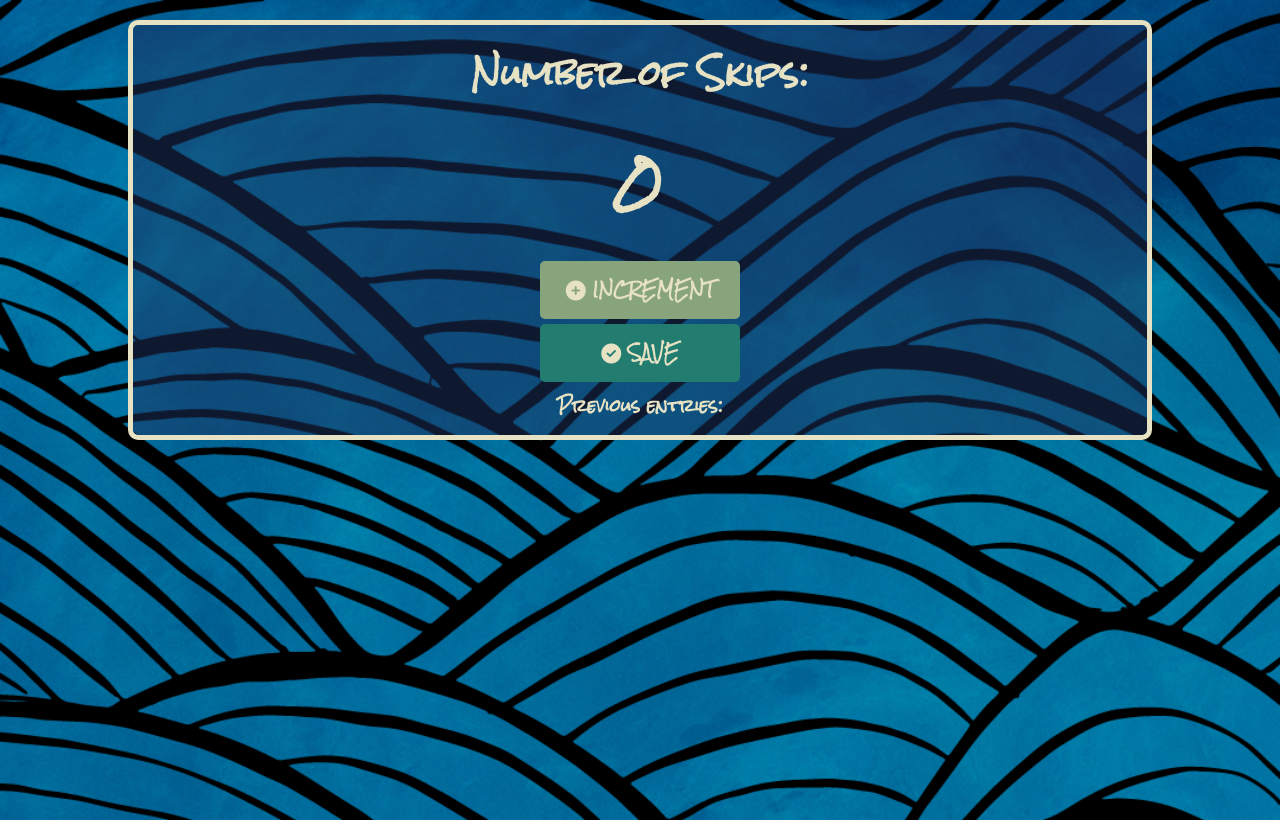
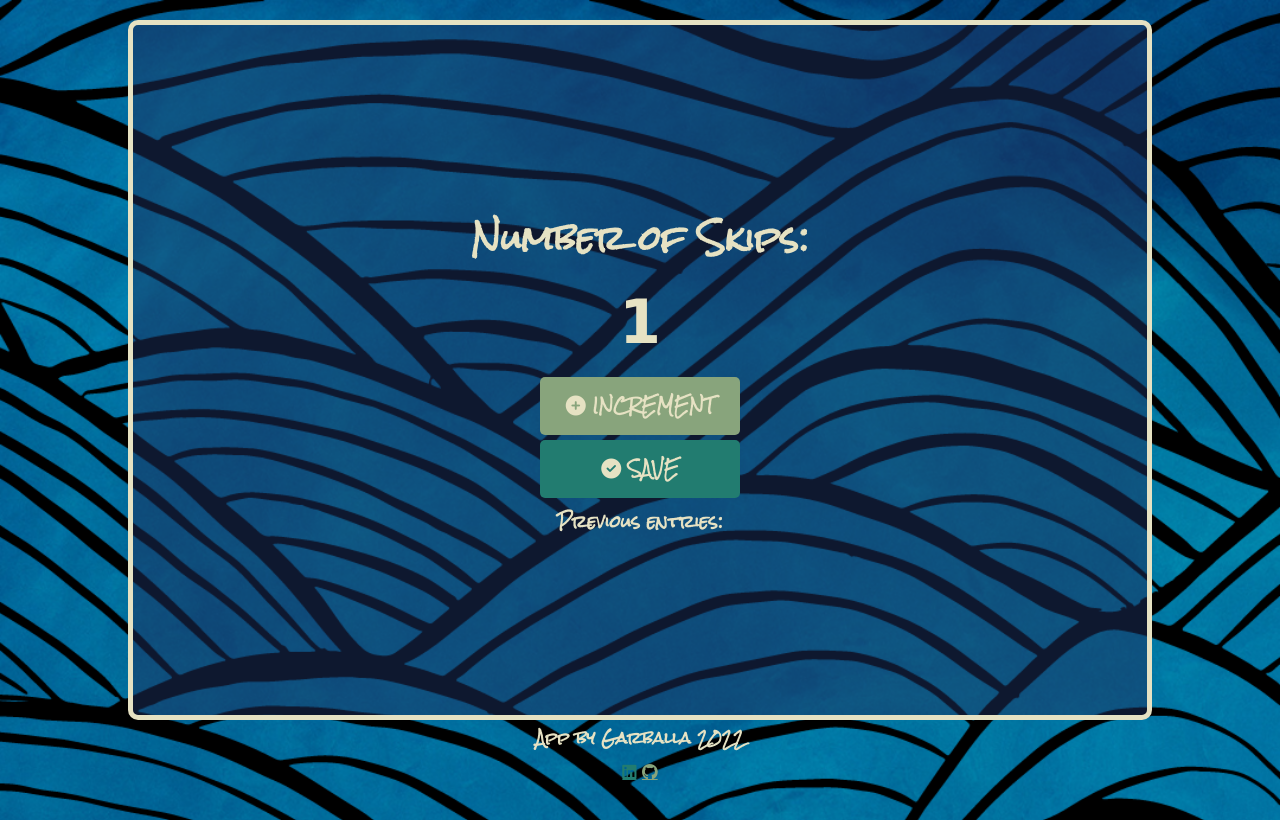
Before and after one commit to Garballa/Skipping_Stone_Counter, a plain HTML site: page index.html in a window 1280 px wide. Both pictures are taken after a click on the button "INCREMENT". Drawn offline with Linux system fonts and the light colour scheme; a web font is replaced by a local one.

Commit message:
Add JS functions, add footer and social links.

```diff
--- a/index.html
+++ b/index.html
@@ -3,6 +3,9 @@
   <head>
     <style>
       @import url("https://fonts.googleapis.com/css2?family=Rock+Salt&display=swap");
+    </style>
+    <style>
+      @import url("https://fonts.googleapis.com/css2?family=Finger+Paint&display=swap");
     </style>
     <script
       src="https://kit.fontawesome.com/9e64d2e9d9.js"
@@ -28,5 +31,10 @@
       <p id="save-el">Previous entries:</p>
     </div>
     <script src="script.js"></script>
+    <footer>
+      <h3>App by Garballa 2022</h3>
+      <a href="https://www.linkedin.com/in/garrett-ballard-01439a1b6/"<i class=" icons fa-brands fa-linkedin fa-lg"></i></a>
+      <a href="https://github.com/Garballa"<i class=" icons2 fa-brands fa-github fa-lg"></i></a>
+    </footer>
   </body>
 </html>
--- a/script.js
+++ b/script.js
@@ -0,0 +1,14 @@
+const saveEl = document.getElementById("save-el");
+const countEl = document.getElementById("count-el");
+let count = 0;
+
+function increment() {
+  count += 1;
+  countEl.textContent = count;
+}
+function save() {
+  let countStr = count + ", ";
+  saveEl.textContent += countStr;
+  count = 0;
+  countEl.textContent = 0;
+}
--- a/styles.css
+++ b/styles.css
@@ -20,7 +20,7 @@ body {
   display: flex;
   flex-direction: column;
   max-width: 80%;
-  height: auto;
+  height: 700px;
   padding-bottom: 10px;
   justify-content: center;
   align-items: center;
@@ -30,10 +30,13 @@ body {
 h1 {
   margin-top: 10px;
   margin-bottom: 10px;
+  font-size: xx-large;
+  font-weight: bolder;
 }
 
 h2 {
-  font-size: 50px;
+  font-family: "Finger Paint", cursive;
+  font-size: 60px;
   margin-top: 0;
   margin-bottom: 20px;
 }
@@ -58,3 +61,15 @@ button {
 #save-btn {
   background: #227c70;
 }
+footer {
+  font-size: small;
+  align-items: center;
+  font-family: "Rock Salt", cursive;
+  color: #e6e2c3;
+}
+.icons {
+  color: #227c70;
+}
+.icons2 {
+  color: #88a47c;
+}
```
